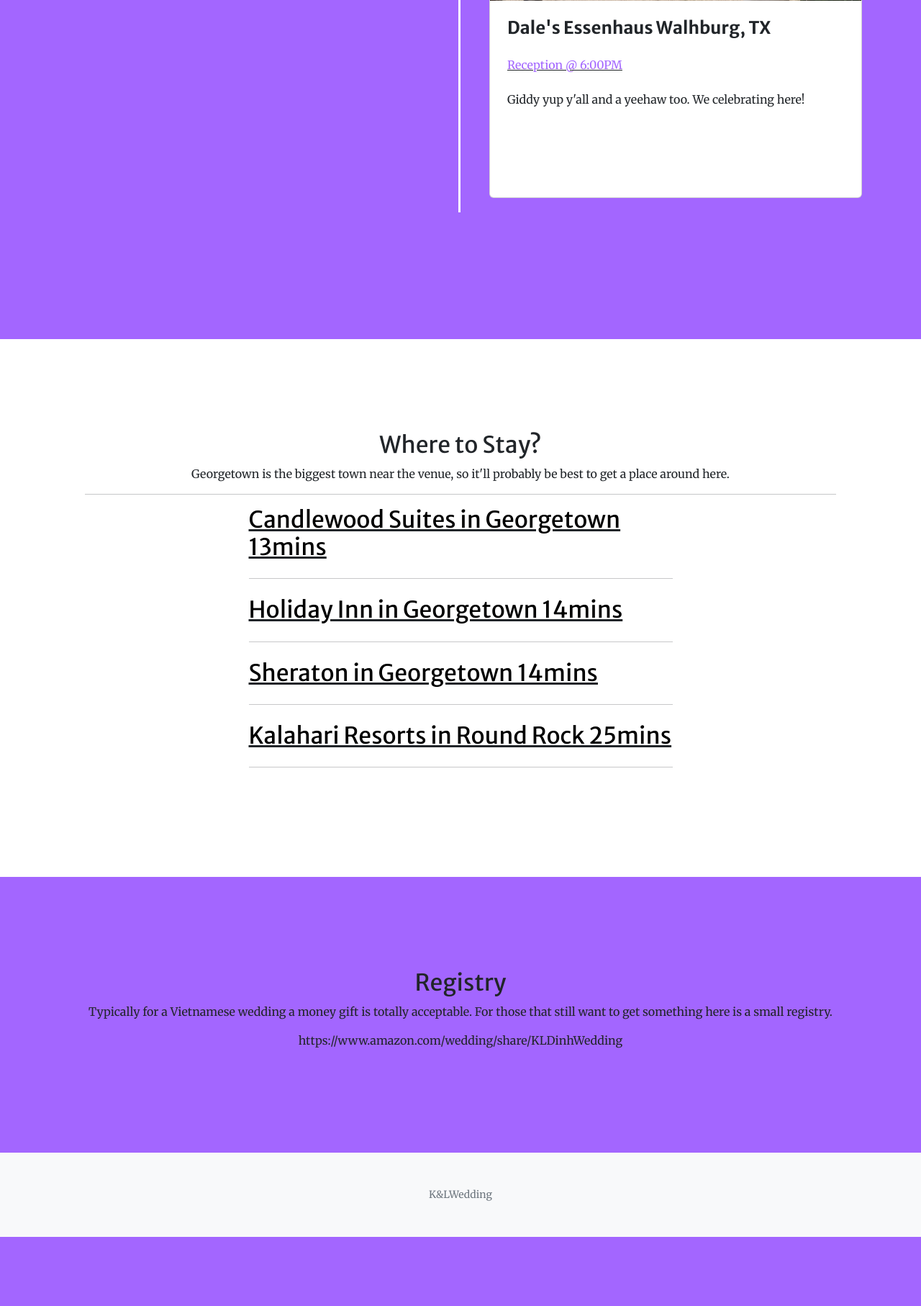
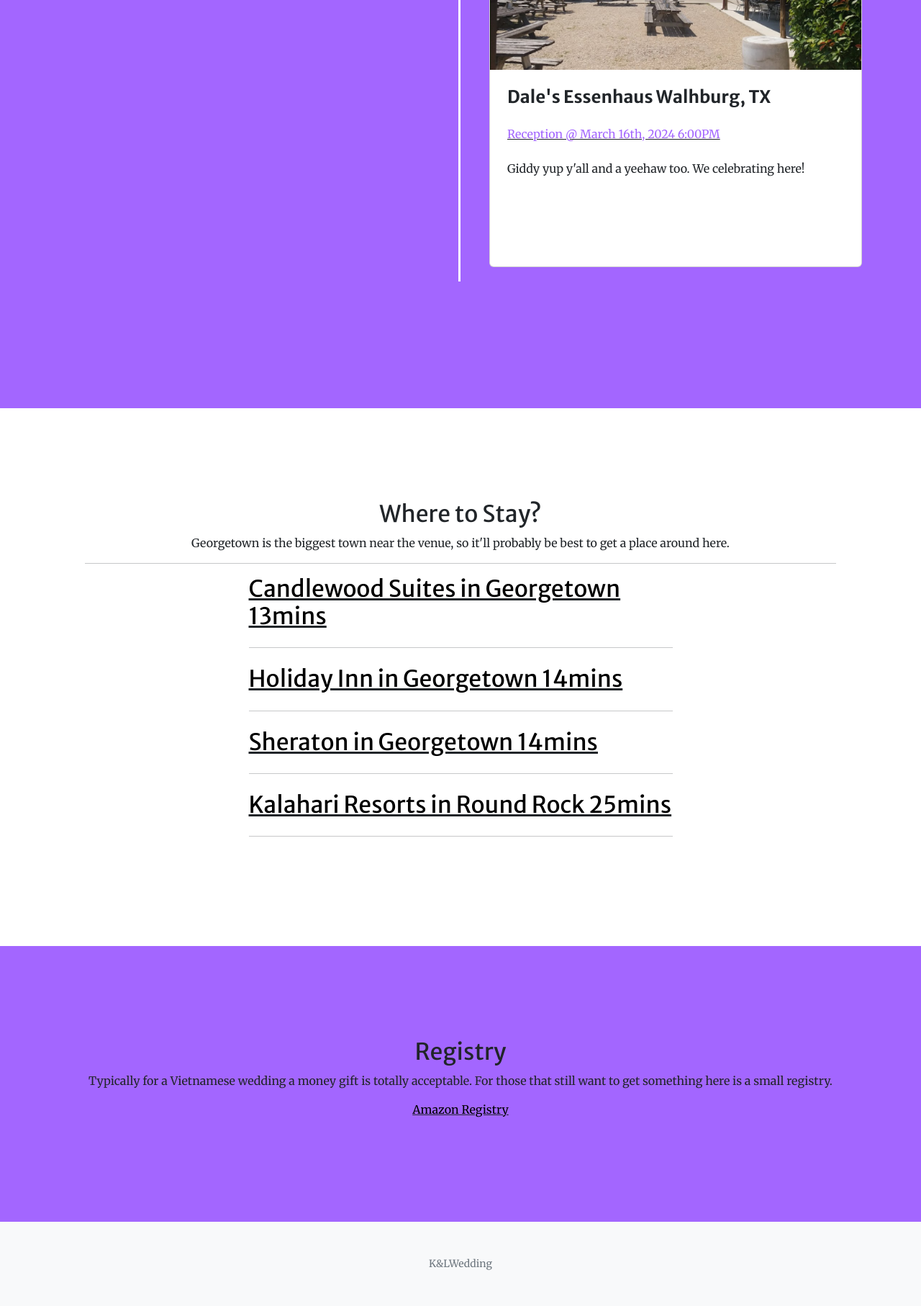
Before and after one commit to Kevdinh33/wedding, a Flask app: page / in a window 1280 px wide. Shown: the part 3932-5746 px from the top of the page at 72% size. Before the commit the page ends 5650 px from the top, so only its background shows below. Run offline with Flask 3, Linux system fonts and the light colour scheme; some libraries are stand-ins or nearby versions; grey boxes are pictures that could not be loaded.

Commit message:
times and amazon update

```diff
--- a/templates/index.html
+++ b/templates/index.html
@@ -165,9 +165,11 @@
                 <div class="card-body p-4">
                   <h4 class="fw-bold mb-4">St. Helen's Catholic Church, Georgetown, TX</h4>
                     <a target="_blank" href="https://sainthelens.org/" >
-                        <p class="mb-4 text-primary" target="_blank" href="https://sainthelens.org/" ><i class="far fa-clock" aria-hidden="true"></i>Ceremony @ 1:30PM</p>
+                        <p class="mb-4 text-primary" target="_blank" href="https://sainthelens.org/" ><i class="far fa-clock" aria-hidden="true"></i>Ceremony @ March 16th, 2024 1:30PM</p>
                     </a>
                   <p class="mb-0">Where Luisa grew up and received her Sacraments.  Our Ceremony will be held here.</p>
+                  <p class="mb-0">Attire: Semi-formal/Western/Vietnamese tradional. Wear something nice!</p>
+                  <p class="mb-0">The ceremony will also be apart of mass, so if you want to skip this part and go to the reception that's fine with us.</p>
                 </div>
                 <div class="container px-4">
                     <div class="row align-items-center justify-content-center">
@@ -183,7 +185,7 @@
                 <div class="card-body p-4">
                   <h4 class="fw-bold mb-4">Dale's Essenhaus Walhburg, TX</h4>
                     <a target="_blank" href="https://dales-essenhaus-walburg.com/" >
-                        <p class="text-primary mb-4" target="_blank" href="https://dales-essenhaus-walburg.com/" ><i class="far fa-clock" aria-hidden="true"></i>Reception @ 6:00PM</p>
+                        <p class="text-primary mb-4" target="_blank" href="https://dales-essenhaus-walburg.com/" ><i class="far fa-clock" aria-hidden="true"></i>Reception @ March 16th, 2024 6:00PM</p>
                     </a>
                     <p class="mb-0">Giddy yup y'all and a yeehaw too. We celebrating here!</p>
                 </div>
@@ -245,7 +247,9 @@
     <section class="page-section bg-primary" id="registry">
         <h2 class="text-center mt-0">Registry</h2>
         <p class="text-center">Typically for a Vietnamese wedding a money gift is totally acceptable.  For those that still want to get something here is a small registry.</p>
-        <p class="text-center">https://www.amazon.com/wedding/share/KLDinhWedding</p>
+        <a target="_blank" href="https://www.amazon.com/wedding/share/KLDinhWedding" >
+            <p class="project-name text-black text-center">Amazon Registry</p>
+        </a>
     </section>
     <!-- Footer-->
     <footer class="bg-light py-5">
```
Also changed, not shown: 2 other files.
